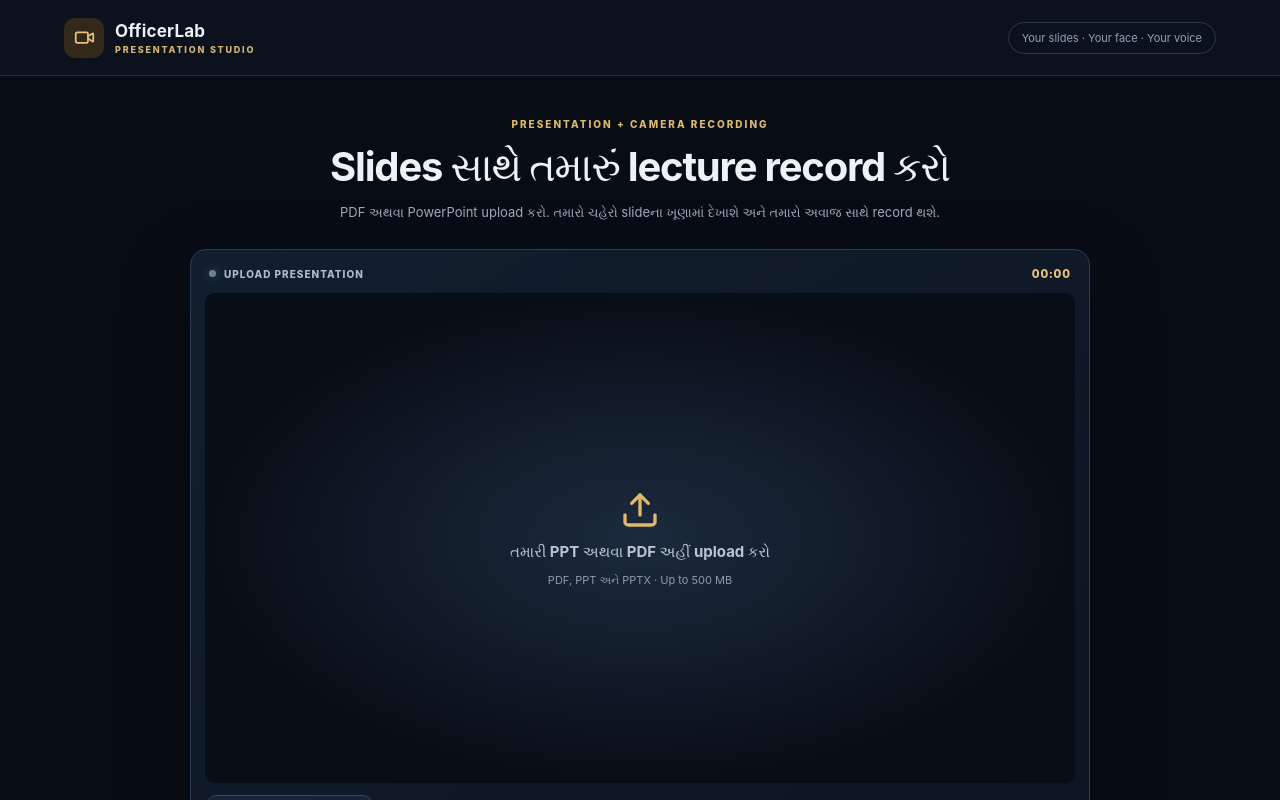
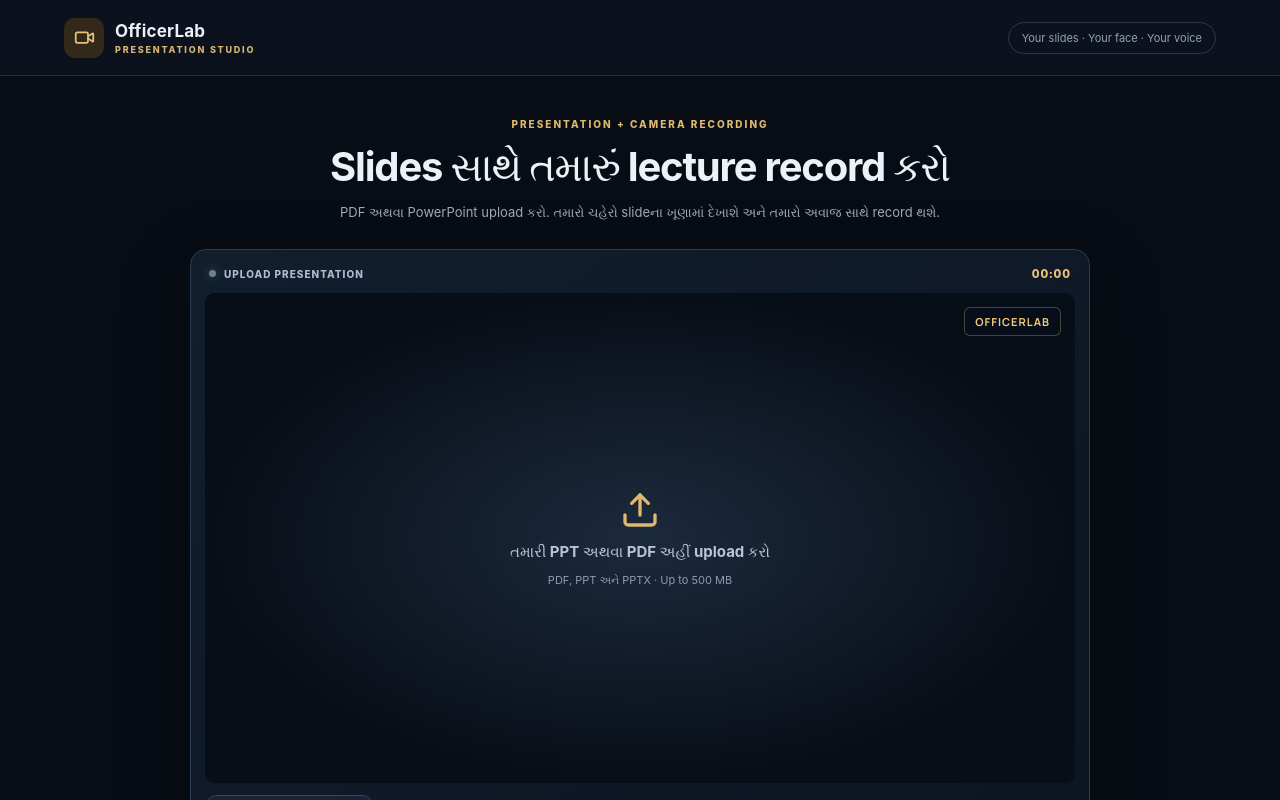
Before and after one commit to pratikranoliya998-ux/officerlab-cinematic-studio, a React (Vite) app: page / in a window 1280 px wide. Shown: the top 800 px of the page. Built offline with nearby package versions, Linux system fonts and the light colour scheme; no server answers.

Commit message:
Add live preview channel watermark styling

```diff
--- a/src/style.css
+++ b/src/style.css
@@ -248,3 +248,7 @@
 .upload-state{font-size:10px;color:#e9c27c}
 .camera-pip-preview{touch-action:none;user-select:none}
 @media(max-width:700px){.face-layout-controls{grid-template-columns:1fr}.face-opacity-control{grid-column:1}}
+
+.channel-watermark{position:absolute;right:14px;top:14px;z-index:4;pointer-events:none;padding:6px 10px;border-radius:6px;background:#08101bb8;border:1px solid #d8ad6655;color:#f2c879;font:700 11px Manrope;letter-spacing:1px;max-width:24%;overflow:hidden}
+.channel-watermark img{display:block;max-width:100%;max-height:54px;object-fit:contain}
+.presentation-preview{position:relative}
```
